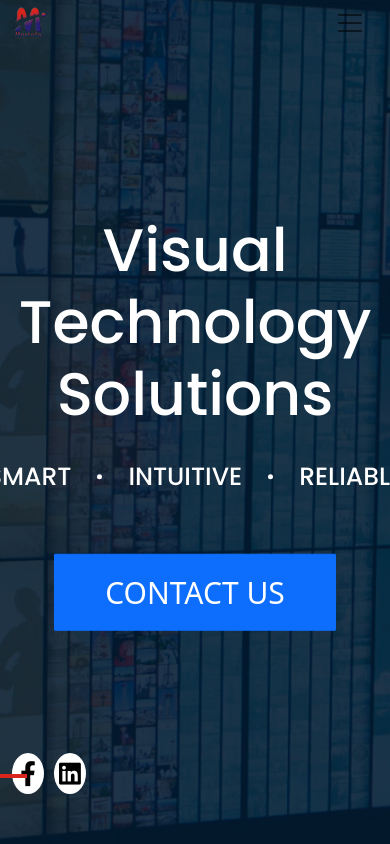
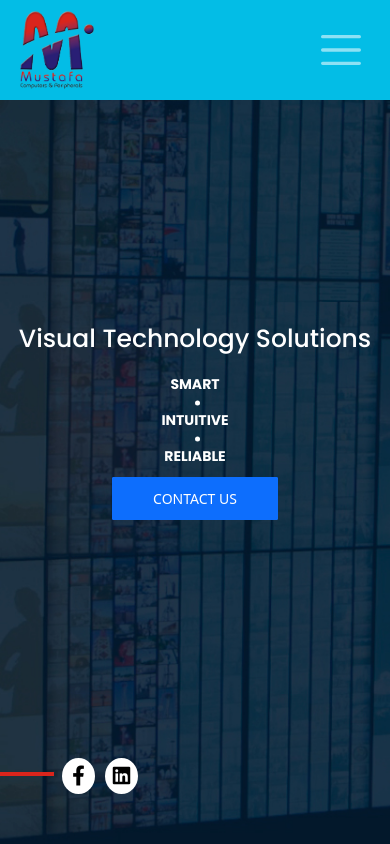
Before and after one commit to YahiyaSTC/MustafaComputersAndPeripherals_React, a React (Create React App) app: page / in a window 390 px wide. Shown: the top 844 px of the page. Built offline with nearby package versions, Linux system fonts and the light colour scheme.

Commit message:
fifth-commit

```diff
--- a/public/index.html
+++ b/public/index.html
@@ -54,8 +54,10 @@
       You can add webfonts, meta tags, or analytics to this file.
       The build step will place the bundled scripts into the <body> tag.
 
-      To begin the development, run `npm start` or `yarn start`.
+        To begin the development, run `npm start` or `yarn start`.
       To create a production bundle, use `npm run build` or `yarn build`.
     -->
+
+    <script src="https://cdnjs.cloudflare.com/ajax/libs/jquery/3.6.0/jquery.min.js" integrity="sha512-894YE6QWD5I59HgZOGReFYm4dnWc1Qt5NtvYSaNcOP+u1T9qYdvdihz0PPSiiqn/+/3e7Jo4EaG7TubfWGUrMQ==" crossorigin="anonymous" referrerpolicy="no-referrer"></script>
   </body>
 </html>
--- a/src/Container/Banner/Banner.css
+++ b/src/Container/Banner/Banner.css
@@ -92,28 +92,29 @@
   text-transform: uppercase;
 }
 
-.banner  .list_{
+.banner .list_ {
   position: absolute !important;
   bottom: 50px !important;
+  left: 50px;
   width: 100%;
   /* left: 60px; */
 }
 
-.banner .list_ .chs{
+/* .banner .list_ .chs{
     position: relative;
-}
+} */
 
-.banner  .list_ .chs::after {
+.banner .list_ .chs::after {
   content: "";
   position: absolute !important;
-    top: 50% !important;
+  bottom: 50% !important;
   left: -93% !important;
   background-color: #da251c !important;
   width: 100%;
   height: 4px;
 }
 
-.banner  .list_ ul {
+.banner .list_ ul {
   padding: 0;
   margin: 0;
   flex-direction: row;
@@ -140,3 +141,111 @@
   font-size: 25px;
   font-weight: 500;
 }
+
+@media only screen and (max-width: 1310px) {
+  .banner .list_ .chs::after {
+    content: 'none';
+    position: absolute !important;
+    bottom: 50% !important;
+    left: -99% !important;
+  }
+}
+
+@media only screen and (max-width: 991px) {
+  .banner .banner_main .heading h1 {
+    font-size: 40px;
+  }
+  .banner .banner_main .list li {
+    font-size: 15px;
+    font-weight: bold;
+  }
+  .banner .banner_main .body {
+    margin-top: 20px;
+  }
+
+  .banner .banner_main .body button {
+    padding: 10px 50px !important;
+    font-size: 20px;
+    font-weight: 400;
+  }
+
+  .banner .list_ ul li {
+    width: 6%;
+  }
+
+  .banner .list_ ul li i {
+    font-size: 25px;
+    font-weight: 500;
+  }
+
+}
+
+
+@media only screen and (max-width: 767px) {
+  .banner .banner_main .heading h1 {
+  font-size: 30px;
+}
+.banner .banner_main .list li {
+  font-size: 14px;
+  font-weight: bold;
+}
+.banner .banner_main .body {
+  margin-top: 15px;
+}
+
+.banner .banner_main .body button {
+  padding: 10px 50px !important;
+  font-size: 15px;
+  font-weight: 400;
+}
+
+  .banner .list_ ul li {
+    width: 9%;
+  }
+
+  .banner .list_ ul li i {
+    font-size: 25px;
+    font-weight: 500;
+  }
+}
+
+
+@media only screen and (max-width: 450px) {
+  .banner .banner_main .heading h1 {
+  font-size: 25px;
+}
+
+.banner .banner_main .list{
+  flex-direction: column;
+  gap: 15px;
+}
+
+.banner .banner_main .list li {
+  font-size: 14px;
+  font-weight: bold;
+  padding: 0 !important;
+  margin: 0 !important;
+}
+
+.banner .banner_main .list li::after{
+  top: 140%;
+  left: 50%;
+  right: 50%;
+}
+.banner .banner_main .body {
+  margin-top: 10px;
+}
+
+.banner .banner_main .body button {
+  padding: 10px 40px !important;
+  font-size: 14px;
+}
+
+  .banner .list_ ul li {
+    width: 9%;
+  }
+
+  .banner .list_ ul li i {
+    font-size: 20px;
+  }
+}
--- a/src/Container/Header/Header.css
+++ b/src/Container/Header/Header.css
@@ -1,7 +1,19 @@
-header .navbar {
+.header .navbar {
   padding: 0;
   margin: 0;
+  width: 100%;
+  background-color: transparent;
+  z-index: 800;
+  /* background-image: url('../../assets//Images//bannerImage.jpg');
+    background-position: top;
+    background-repeat: no-repeat;
+    background-size: cover;
+    background-attachment: fixed; */
 }
+
+/* .header .navbar.fixed_{
+    background-color: #03bde6 !important;
+} */
 
 header .navbar-brand {
   width: 10%;
@@ -24,40 +36,71 @@ header .navbar-nav a {
   position: relative;
 }
 
-header .navbar-nav a::after{
-    content: '';
+header .navbar-nav a::after {
+  content: "";
   position: absolute;
   display: block;
   bottom: -5px;
   left: 0;
   width: 100%;
   height: 4px;
-    background-color: #DA251C;
+  background-color: #da251c;
   transform: scaleX(0);
-    transition:all .3s ease-in-out;
+  transition: all 0.3s ease-in-out;
 }
 
 header .navbar-nav a:hover::after {
   transform: scaleX(1);
-
 }
 
-header .navbar-nav a:last-child{
+header .navbar-nav a:last-child {
   margin-right: 0;
 }
-
 
 header .container {
   position: relative;
 }
 
+header .navbar .navbar-toggler {
+  border: none !important;
+  /* border: 1px solid #fff !important; */
+}
+
+header .navbar .navbar-toggler-icon {
+  filter: invert(1);
+}
+
 header .navbar .container::after {
-    content: '';
+  content: "";
   position: absolute !important;
   top: 50% !important;
   transform: translateY(-50%);
   right: -100% !important;
-    background-color: #DA251C !important;
+  background-color: #da251c !important;
   width: 100%;
   height: 4px;
 }
+
+@media only screen and (max-width: 991px) {
+  header .navbar-brand {
+    width: 90px;
+  }
+  header .navbar .container {
+    max-width: 1320px;
+  }
+
+  header .navbar {
+    background-color: #03bde6 !important;
+  }
+  header .navbar .navbar-toggler:focus {
+    box-shadow: none;
+  }
+  header .navbar .navbar-toggler-icon{
+    /* width: 10%; */
+    width: 50px;
+  }
+  header .navbar-nav a::after{
+      content: none;
+
+  }
+}
--- a/src/Container/Header/Header.js
+++ b/src/Container/Header/Header.js
@@ -1,4 +1,4 @@
-import React from "react";
+import React, { useEffect, useState } from "react";
 import {
   Navbar,
   Container,
@@ -11,9 +11,21 @@ import "bootstrap/dist/css/bootstrap.min.css";
 import './Header.css'
 
 function Header() {
+
+  const [state , setState] = useState('transparent')
+
+  const  listenScrollEvent = (e) => {
+     if (window.scrollY > 400) {
+      setState({backgroundColor: '#03bde6 !important'})
+    } else {
+      setState({backgroundColor:'transparent'})
+    }
+  }
+
+  useEffect(() => {window.addEventListener('scroll',listenScrollEvent)},[])
   return (
-    <header className="bg-primary">
-      <Navbar  expand="lg" fixed='top' >
+    <header className="header">
+      <Navbar expand="lg" fixed='top' className={state} >
         <Container >
           <Navbar.Brand ><img src={Logo}  /></Navbar.Brand>
           <Navbar.Toggle aria-controls="navbarScroll" />
--- a/src/View/Components/Products/MostPopProduct.js
+++ b/src/View/Components/Products/MostPopProduct.js
@@ -30,7 +30,7 @@ function MostPopProduct() {
             <Col md={3} className="">
               <img src={LCD} width="100%" />
             </Col>
-            <Col md={9} className="s">
+            <Col md={9} className="">
               <p>
                 Modular and scalable, ARKA video wall displays create huge
                 screen surfaces with deep visual impact and thin bezel. Create
--- a/src/View/Components/Products/Products.js
+++ b/src/View/Components/Products/Products.js
@@ -19,7 +19,7 @@ function Products() {
           </Col>
         </Row>
         <Row className="body my-5">
-          <Col lg={3}>
+          <Col lg={3} md={6}>
             <div className="product_listing">
               <h4 className="my-5">LCD PRODUCTS</h4>
               <ListGroup as="ul">
@@ -32,7 +32,7 @@ function Products() {
               </ListGroup>
             </div>
           </Col>
-          <Col lg={3}>
+          <Col lg={3} md={6}>
             <div className="product_listing">
               <h4 className="my-5">LCD PRODUCTS</h4>
               <ListGroup as="ul">
@@ -45,7 +45,7 @@ function Products() {
               </ListGroup>
             </div>
           </Col>
-          <Col lg={3}>
+          <Col lg={3} md={6}>
             <div className="product_listing">
               <h4 className="my-5">LCD PRODUCTS</h4>
               <ListGroup as="ul">
@@ -58,7 +58,7 @@ function Products() {
               </ListGroup>
             </div>
           </Col>
-          <Col lg={3}>
+          <Col lg={3} md={6}>
             <div className="product_listing">
               <h4 className="my-5">LCD PRODUCTS</h4>
               <ListGroup as="ul">
--- a/src/View/Components/WhyUs/WhyUs.js
+++ b/src/View/Components/WhyUs/WhyUs.js
@@ -26,7 +26,7 @@ function WhyUs() {
         {/* </div> */}
         {/* <div className="body"> */}
         <Row className="body">
-          <Col md={4}>
+          <Col lg={4} md={12}>
             <Card className="text-center border-0">
               <div className="imgg">
                 <Card.Img
@@ -50,7 +50,7 @@ function WhyUs() {
               </Card.Body>
             </Card>
           </Col>
-          <Col md={4}>
+          <Col lg={4} md={12}>
             <Card className="text-center border-0">
               <div className="imgg">
                 <Card.Img
@@ -73,7 +73,7 @@ function WhyUs() {
               </Card.Body>
             </Card>
           </Col>
-          <Col md={4}>
+          <Col lg={4} md={12}>
             <Card className="text-center border-0">
               <div className="imgg">
                 <Card.Img
--- a/src/assets/Css/main.css
+++ b/src/assets/Css/main.css
@@ -99,3 +99,80 @@ main ul li {
 .most_product .body_detail_img img {
   width: 20% !important;
 }
+
+
+@media only screen and (max-width: 991px) {
+  .whyus  .text  p{
+    width: 100% !important;
+  }
+
+  .whyus  .body {
+    gap: 50px;
+  }
+
+  .product .body .product_listing {
+   text-align: center;
+  }
+
+}
+
+@media only screen and (max-width: 768px) {
+  .product button {
+    font-size: 20px;
+  }
+  .most_product .body .body_detail img{
+    width: 100%;
+    max-width: 300px;
+  }
+  .most_product .body .body_detail .col-md-3{
+    text-align: center;
+  }
+  .most_product .body .body_detail_img  img{
+    width: 100%;
+    max-width: 70px;
+  }
+}
+
+@media only screen and (max-width: 450px) {
+  .product h2 {
+      font-size: 35px !important;
+  }
+  .product button {
+    padding: 15px 30px !important;
+    font-size: 15px !important;
+  }
+
+  .most_product h2{
+    font-size: 28px;
+  }
+}
+
+@media only screen and (max-width: 400px) {
+  .most_product button {
+    padding: 15px 0 !important;
+    font-size: 19px !important;
+    width: 100% !important;
+  }
+}
+
+@media only screen and (max-width: 300px) {
+  .product h2 {
+      font-size: 30px !important;
+  }
+  .product button {
+    padding: 15px 10px !important;
+    font-size: 12px !important;
+  }
+
+  .most_product h2{
+    font-size: 20px !important;
+  }
+  .most_product h4{
+    font-size: 17px !important;
+  }
+  .most_product button {
+    padding:  0 !important;
+    font-size: 14px !important;
+    width: 100% !important;
+  }
+}
```
Also changed, not shown: src/assets/JS/main.js (added). Lines whose indentation alone changed are shown as unchanged.
